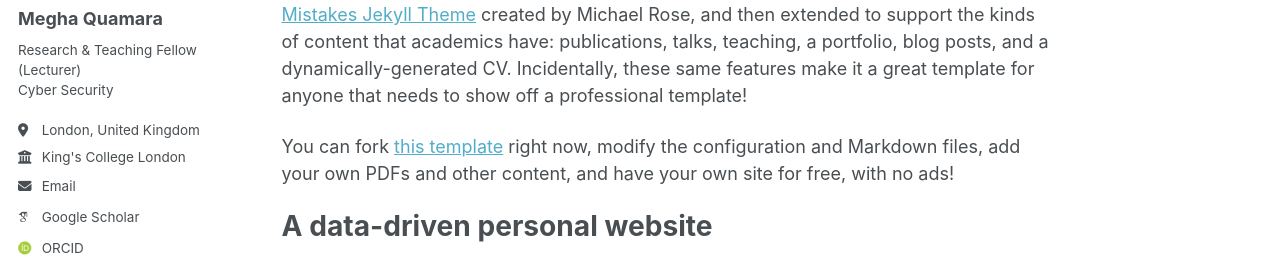
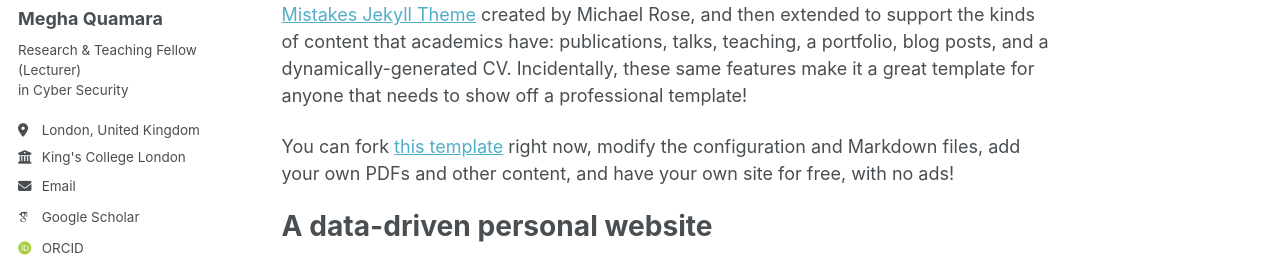
Before and after one commit to meghaquamara/personal-website, a Jekyll site: the page built from _pages/about.md, in a window 1280 px wide. Shown: the part 278-540 px from the top of the page. Built offline with Jekyll 4.4.1, drawn with Linux system fonts in a browser that asks for light colours; some web fonts are replaced; a script bundle is joined from its source files by our own code; library files that are not in the unit come from our copies.

```diff
--- a/_config.yml
+++ b/_config.yml
@@ -26,7 +26,7 @@ author:
   avatar           : "profile.png"
   name             : "Megha Quamara"
   pronouns         : # example: "she/her"
-  bio              : "Research & Teaching Fellow (Lecturer) <br> Cyber Security"
+  bio              : "Research & Teaching Fellow (Lecturer) <br> in Cyber Security"
   location         : "London, United Kingdom"
   employer         : "King's College London"
   uri              : # URL
```
